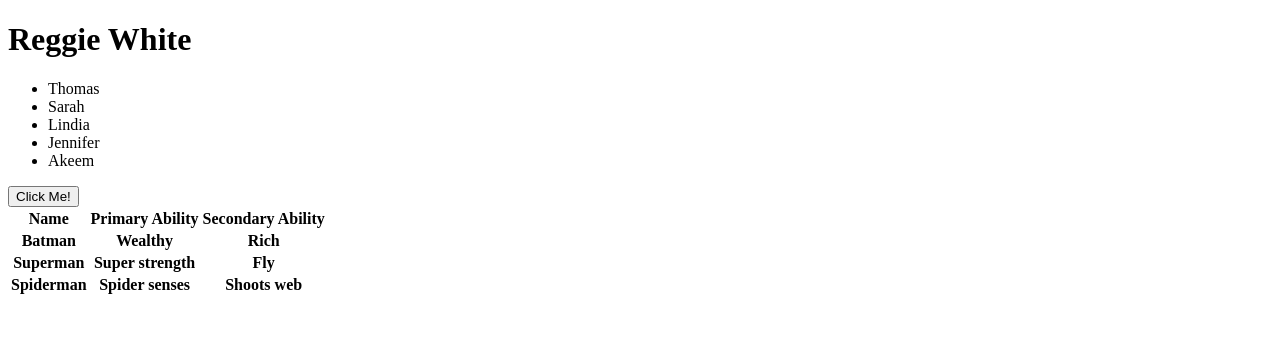
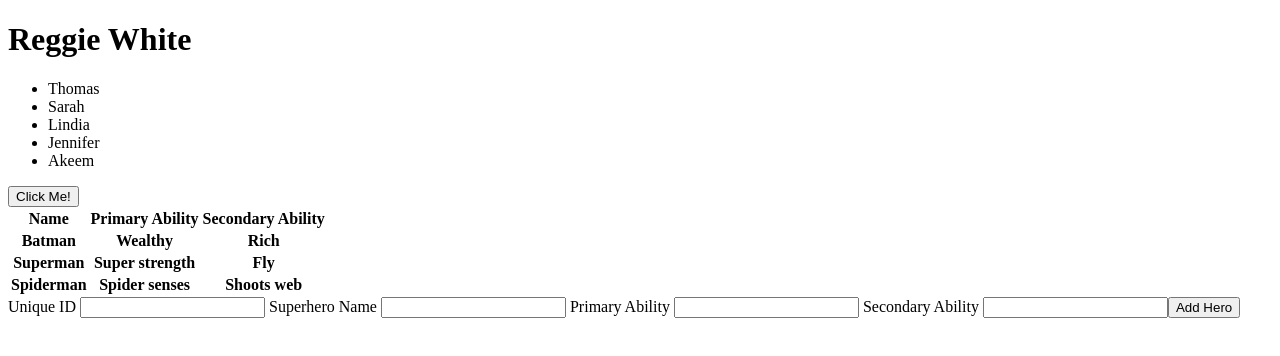
Before and after one commit to mekinleysaintvictor/React_Worksheets_2, a React (Create React App) app: page / in a window 1280 px wide. Shown: the top 356 px of the page. Built offline with nearby package versions, Linux system fonts and the light colour scheme.

Commit message:
Added superhero create form component.

```diff
--- a/src/components/App.jsx
+++ b/src/components/App.jsx
@@ -3,6 +3,7 @@ import DisplayName from './DisplayName/DisplayName';
 import NamesList from './NamesList/NamesList';
 import AlertUser from './AlertUser/AlertUser';
 import SuperHeroTable from './SuperHeroTable/SuperHeroTable';
+import SuperheroCreateForm from './SuperheroCreateForm/SuperheroCreateForm';
 
 
 class App extends Component {
@@ -12,7 +13,10 @@ class App extends Component {
             'Thomas', 'Sarah', 'Lindia', 'Jennifer', 'Akeem'
         ];
 
-        this.super = [
+        this.state = {
+            firstName: 'Reggie',
+            lastName: 'White',
+            supers: [
                 {
                     superheroId: 1,
                     name: 'Batman',
@@ -32,16 +36,22 @@ class App extends Component {
                     secondaryAbility: 'Shoots web'
                 }
             ]
+         }
+    }
 
-        this.state = {
-            firstName: 'Reggie',
-            lastName: 'White'
-         }
+    addHeroToSupers = (heroToAdd) => {
+        let tempSupers = this.state.supers;
+        tempSupers.push(heroToAdd);
+        this.setState({
+            supers: tempSupers
+        });
     }
 
     display(message) {
         alert(message);
     }
+
+
 
     render() {
         return (
@@ -49,7 +59,8 @@ class App extends Component {
                 <DisplayName firstName = {this.state.firstName} lastName= {this.state.lastName} />
                 <NamesList names = {this.names} />
                 <AlertUser buttonClick = {(message) => this.display(message)} />
-                <SuperHeroTable superheroes = {this.super} />
+                <SuperHeroTable superheroes = {this.state.supers} />
+                <SuperheroCreateForm addNewHero={this.addHeroToSupers} />
             </div>
          );
     }
--- /dev/null
+++ b/src/components/SuperheroCreateForm/SuperheroCreateForm.jsx
@@ -0,0 +1,43 @@
+import React, { Component } from 'react';
+
+class SuperHeroCreateForm extends Component {
+    constructor(props) {
+        super(props);
+        this.state = {
+            superheroId: '',
+            name: '',
+            primaryAbility: '',
+            secondaryAbility: ''
+        }
+    }
+
+    handleChange = (event) => {
+        console.log(event.target.value);
+        this.setState({
+            [event.target.name]: event.target.value
+        });
+    }
+
+    handleSubmit = (event) => {
+        event.preventDefault();
+        this.props.addNewHero(this.state);
+    }
+
+    render() {
+        return (
+            <form onSubmit={this.handleSubmit}>
+                <label> Unique ID </label>
+                <input name="superheroId" onChange={this.handleChange} value={this.state.superheroId}/>
+                <label> Superhero Name </label>
+                <input name="name" onChange={this.handleChange} value={this.state.name}/>
+                <label> Primary Ability </label>
+                <input name="primaryAbility" onChange={this.handleChange} value={this.state.primaryAbility}/>
+                <label> Secondary Ability </label>
+                <input name="secondaryAbility" onChange={this.handleChange} value={this.state.secondaryAbility}/>
+                <button type='submit'>Add Hero</button>
+            </form>
+         );
+    }
+}
+
+export default SuperHeroCreateForm;
--- a/src/index.js
+++ b/src/index.js
@@ -3,9 +3,7 @@ import ReactDOM from 'react-dom';
 import App from './components/App';
 
 ReactDOM.render(
-  <React.StrictMode>
-    <App />
-  </React.StrictMode>,
+    <App />,
   document.getElementById('root')
 );
 
```
Also changed, not shown: src/components/SuperHeroTable/SuperHeroTable.jsx (indentation only), src/components/SuperheroCreateForm/SuperheroCreateForm.css (added). Lines whose indentation alone changed are shown as unchanged.
